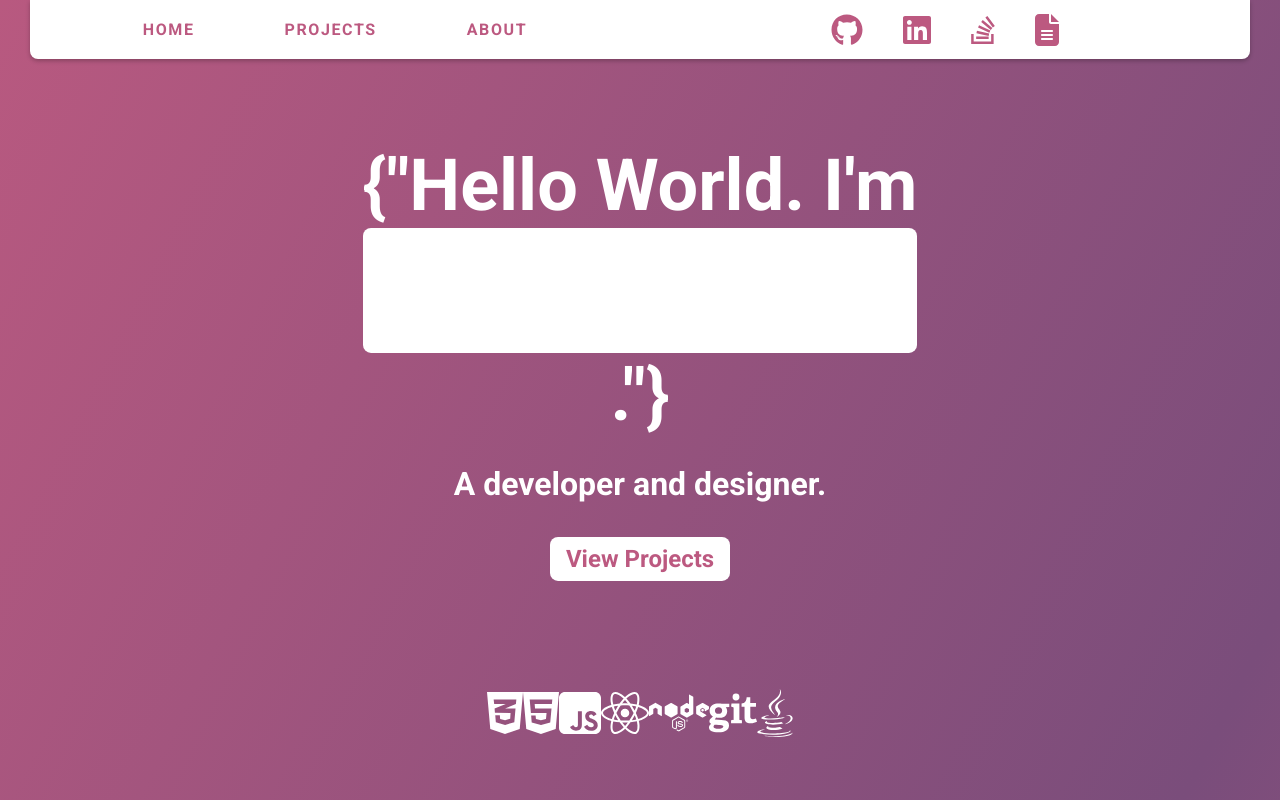
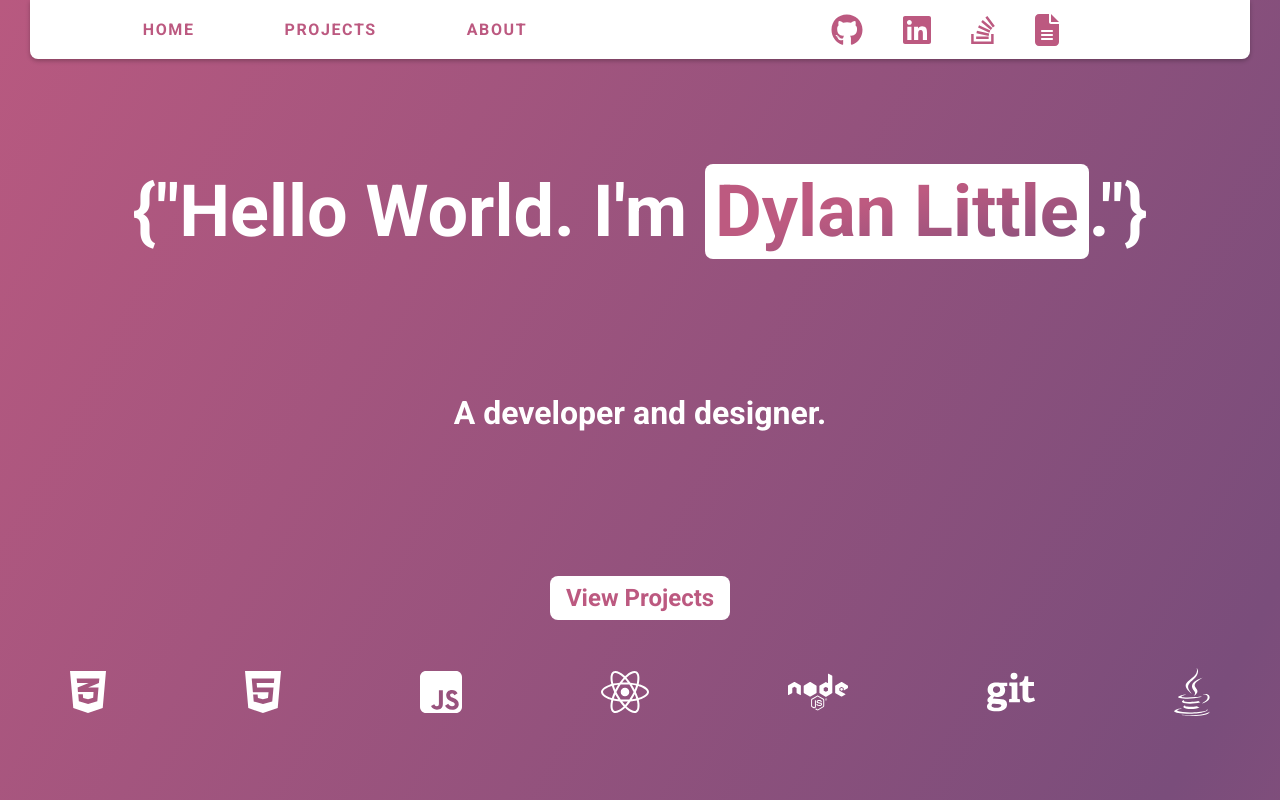
Before and after one commit to dlittle1/react-portfolio, a React (Create React App) app: page / in a window 1280 px wide. Shown: the top 800 px of the page. Built offline with nearby package versions, Linux system fonts and the light colour scheme.

Commit message:
animate name

```diff
--- a/src/styles/home.css
+++ b/src/styles/home.css
@@ -5,11 +5,12 @@
 
 .home-title-container {
   position: absolute;
+  height: 90%;
   display: flex;
   flex-direction: column;
   align-items: center;
-  justify-content: center;
-  width: 90%;
+  justify-content: space-around;
+  width: 100%;
   border-radius: 0.5rem;
   top: 50%;
   left: 50%;
@@ -28,9 +29,33 @@
 
 .home-title-name {
   background-color: white;
-  color: #bc5980;
-  padding: 10px 10px;
+  padding: 5px 10px;
   border-radius: 0.5rem;
+  box-sizing: border-box;
+  display: inline-block;
+}
+
+.home-title-name h1,
+.home-title-name h2 {
+  animation: gradient 5s ease infinite;
+  background: no-repeat
+    linear-gradient(to bottom right, #bd5a80, #bd5a80, #7a4d7b, #bd5a80);
+  background-size: 200% 200%;
+  -webkit-background-clip: text;
+  -webkit-text-fill-color: transparent;
+  margin: 0;
+}
+
+@keyframes gradient {
+  0% {
+    background-position: 51% 0%;
+  }
+  50% {
+    background-position: 50% 100%;
+  }
+  100% {
+    background-position: 51% 0%;
+  }
 }
 
 .home-button-container {
@@ -38,6 +63,7 @@
   flex-direction: column;
   align-items: center;
   justify-content: center;
+  width: 100%;
 }
 
 .home-button {
@@ -55,7 +81,7 @@
 }
 
 .home-button:hover {
-  background-color: #bc5980;
+  background-color: transparent;
   color: white;
   border: 1px solid white;
 }
@@ -91,7 +117,6 @@
   flex-direction: row;
   justify-content: space-around;
   width: 100%;
-  margin-top: 60px;
   padding: 40px 0px;
 }
 
```
